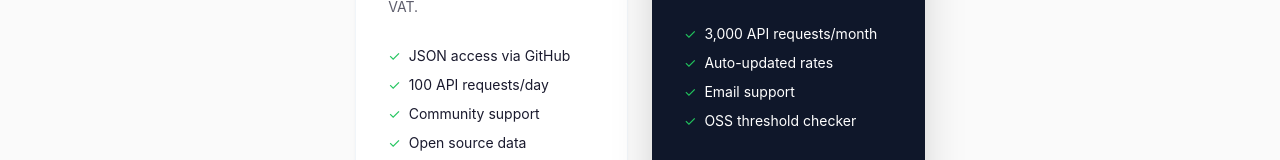
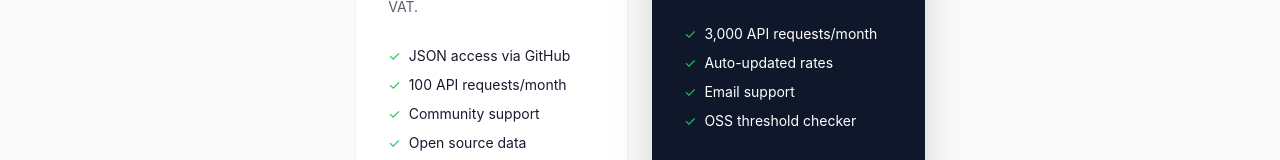
Before and after one commit to davideponti/vatrate, a Next.js app in the folder apps/web/: page /pricing in a window 1280 px wide. Shown: the part 517-677 px from the top of the page. Built offline with nearby package versions, Linux system fonts and the light colour scheme.

Commit message:
Fix: pricing free tier 100/month not day, default requests_limit 3000 not 30000

```diff
--- a/apps/web/app/api/v1/keys/route.ts
+++ b/apps/web/app/api/v1/keys/route.ts
@@ -64,7 +64,7 @@ export async function POST(request: NextRequest) {
       .single();
 
     const plan = user?.plan || 'free';
-    const requestsLimit = user?.requests_limit || 30000;
+    const requestsLimit = user?.requests_limit || 3000;
 
     // Store the hash (never the full key!)
     const { data: newKey, error: insertError } = await getSupabaseClient()
--- a/apps/web/app/pricing/page.tsx
+++ b/apps/web/app/pricing/page.tsx
@@ -7,7 +7,7 @@ export const metadata: Metadata = {
 };
 
 const plans = [
-  { name: 'Open Source', price: '€0', period: 'forever', desc: 'For developers exploring EU VAT.', features: ['JSON access via GitHub', '100 API requests/day', 'Community support', 'Open source data'], cta: 'Get Started', href: '/docs', highlighted: false },
+  { name: 'Open Source', price: '€0', period: 'forever', desc: 'For developers exploring EU VAT.', features: ['JSON access via GitHub', '100 API requests/month', 'Community support', 'Open source data'], cta: 'Get Started', href: '/docs', highlighted: false },
   { name: 'API Basic', price: '€19', period: '/month', desc: 'For startups and small projects.', features: ['3,000 API requests/month', 'Auto-updated rates', 'Email support', 'OSS threshold checker'], cta: 'Subscribe', href: '#', highlighted: true },
   { name: 'API Pro', price: '€49', period: '/month', desc: 'For growing businesses.', features: ['10,000 API requests/month', 'Product classification', 'Rate alerts', 'Priority support'], cta: 'Subscribe', href: '#', highlighted: false },
   { name: 'Enterprise', price: '€149', period: '/month', desc: 'For scale and compliance teams.', features: ['100,000 API requests/month', 'Country-specific alerts', 'Webhook integration', 'SLA 99.9%', 'Dedicated support'], cta: 'Contact Us', href: '#', highlighted: false },
```
